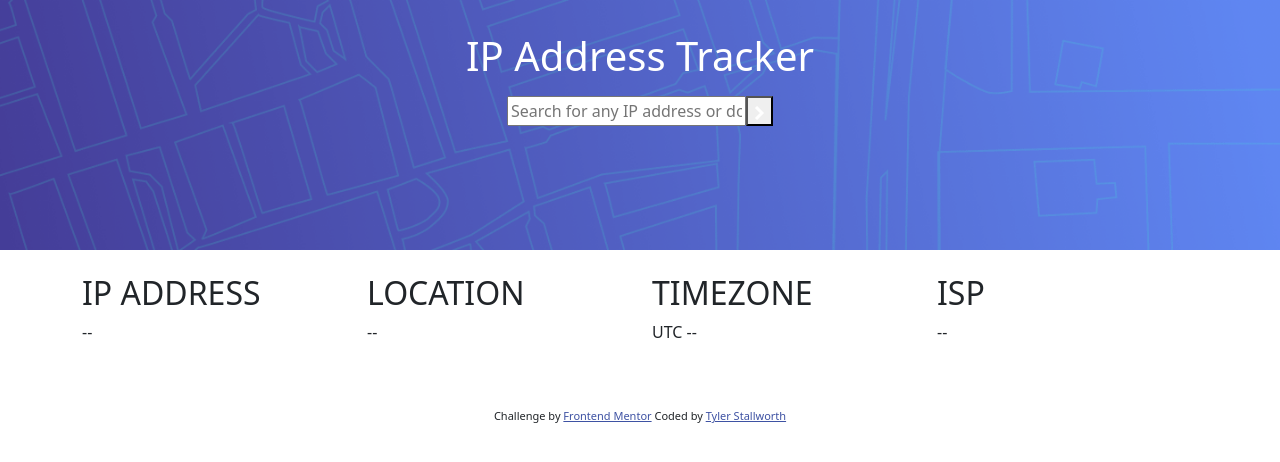
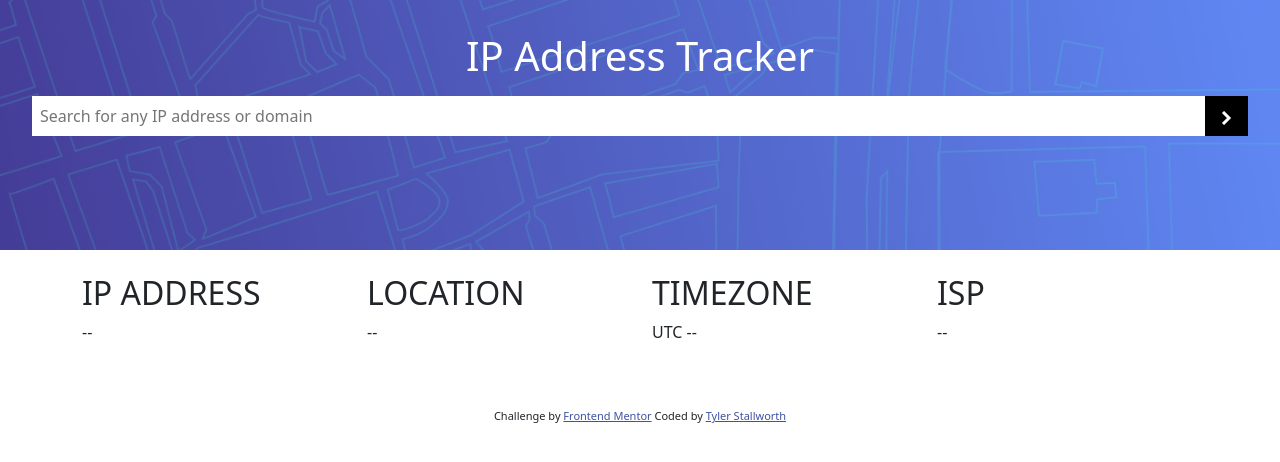
Before and after one commit to tylerstallworth15-ship-it/IP-Address-Tracker, a plain HTML site: page index.html in a window 1280 px wide. Drawn offline with nearby package versions, Linux system fonts and the light colour scheme.

Commit message:
css header draft

```diff
--- a/CSS/app.css
+++ b/CSS/app.css
@@ -13,3 +13,27 @@ header {
     padding-left: 0;
     padding-right: 0;
 }
+
+#ip-form {
+    max-width: 100%;
+    margin-left/right: 50px;
+    display: flex;
+    gap: 0 rem;
+}
+
+#ip-input {
+    flex-grow: 1;
+    padding: 8px 8px 8px 8px;
+    border: lightgrey;
+    border-radius: left 5px;
+    font-size: 1rem;
+}
+
+#ip-form button {
+    background-color: black;
+    color: white;
+    border: none;
+    padding: 8px 16px;
+    border-radius: right 5px;
+    cursor: pointer;
+}
```
